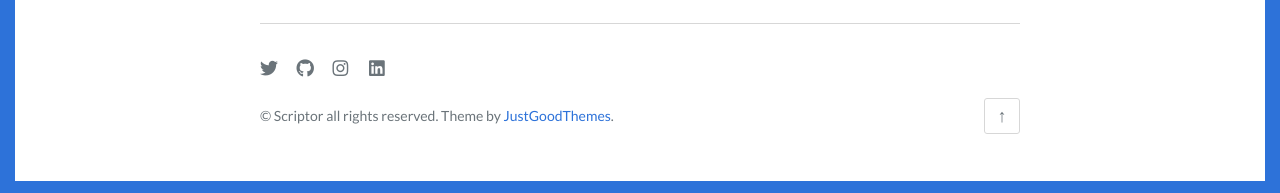
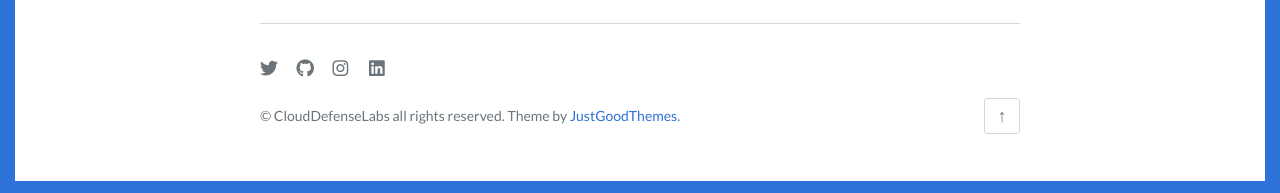
Before and after one commit to clouddefenselabs/dev-web, a Jekyll site: the page built from index.html, in a window 1280 px wide and 900 px high, scrolled down 2314 px. Shown: the part 704-897 px from the top of the window. Built offline with Jekyll 4.4.1, drawn with Linux system fonts in a browser that asks for light colours; some web fonts are replaced; the list of posts is cut into pages by our own code.

```diff
--- a/_config.yml
+++ b/_config.yml
@@ -47,7 +47,7 @@ accent_color: '#2d72d9'
 
 # Site footer
 footer:
-  content: "&copy; Scriptor all rights reserved. Theme by [JustGoodThemes](https://www.justgoodthemes.com)."
+  content: "&copy; CloudDefenseLabs all rights reserved. Theme by [JustGoodThemes](https://www.justgoodthemes.com)."
   has_social: true
 
 # Plugins
```
Also changed, not shown: _posts/2023-05-06-Ansible Series - AWX Logging.markdown (line endings or trailing spaces).
